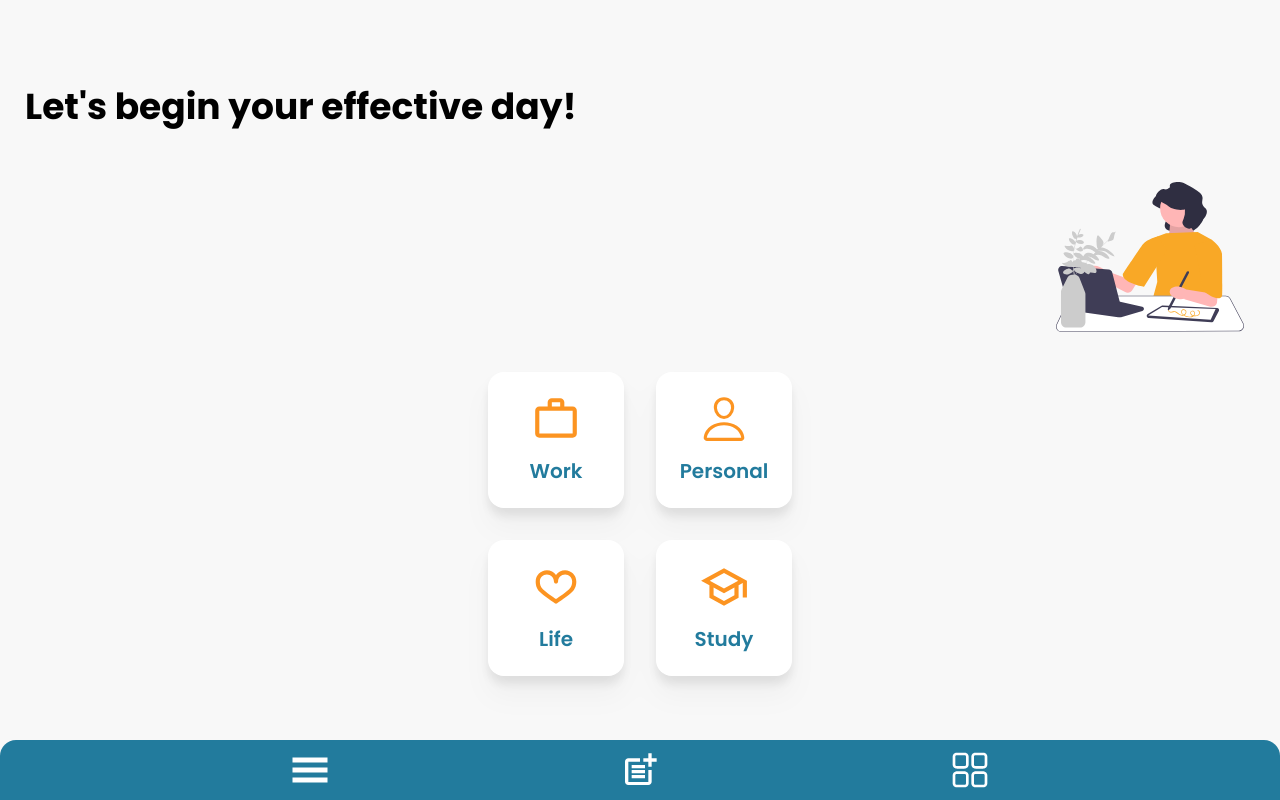
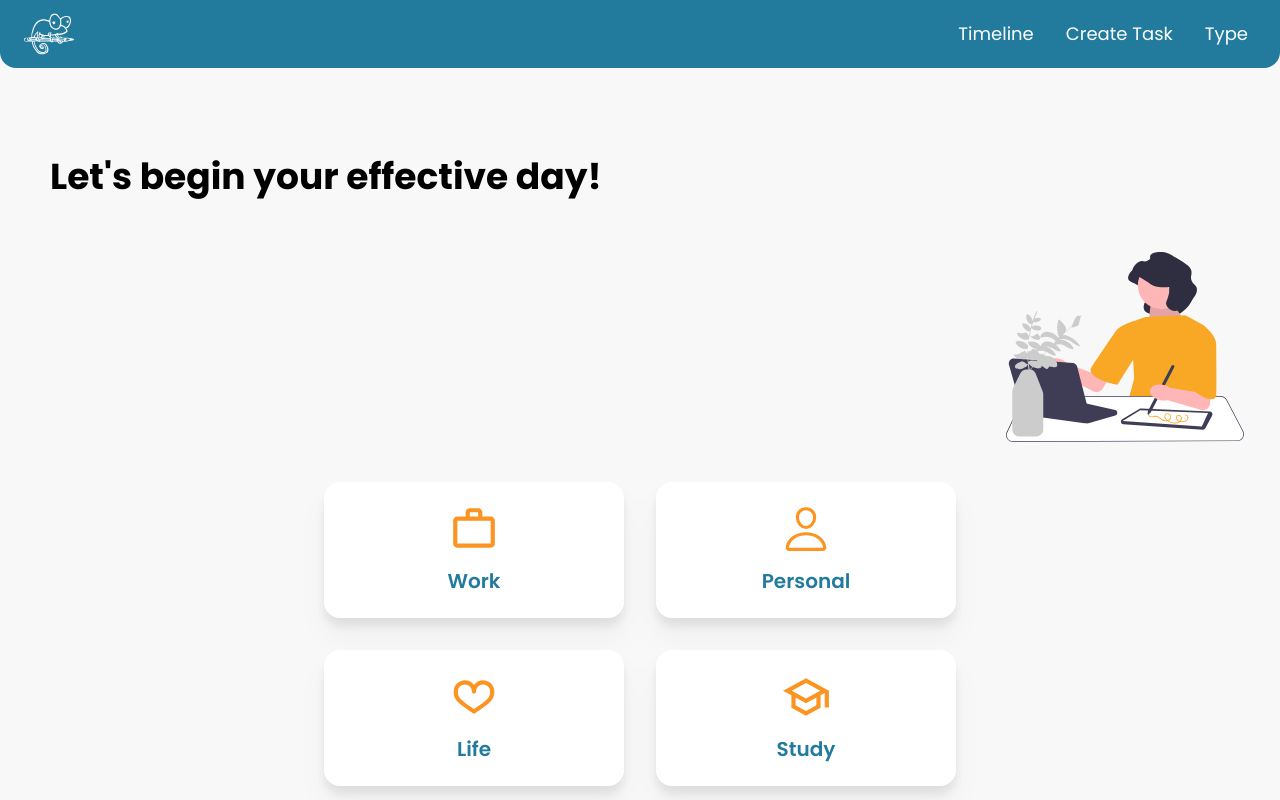
Before and after one commit to padtarayach/todo-list-fe-2, a React (Vite) app: page / in a window 1280 px wide. Built offline with nearby package versions, Linux system fonts and the light colour scheme.

Commit message:
create layout

```diff
--- a/src/components/GlobalComponents/Footer.jsx
+++ b/src/components/GlobalComponents/Footer.jsx
@@ -6,7 +6,7 @@ import { Link } from "react-router-dom";
 
 function Footer() {
   return (
-    <div className="text-white bg-[#227B9D] h-[60px] fixed w-full bottom-0 rounded-ss-2xl rounded-se-2xl flex justify-evenly items-center">
+    <div className="md:hidden text-white bg-[#227B9D] h-[60px] fixed w-full bottom-0 rounded-ss-2xl rounded-se-2xl flex justify-evenly items-center">
       <Link to={"/timeline"}>
         <GiHamburgerMenu size={40} />
       </Link>
--- /dev/null
+++ b/src/components/GlobalComponents/Layout.jsx
@@ -0,0 +1,15 @@
+import React from 'react'
+import Navbar from './Navbar'
+import Footer from './Footer'
+
+function Layout({children}) {
+  return (
+    <div>
+        <Navbar/>
+        {children}
+        <Footer/>
+    </div>
+  )
+}
+
+export default Layout
--- /dev/null
+++ b/src/components/GlobalComponents/Navbar.jsx
@@ -0,0 +1,43 @@
+import React from "react";
+import { SiNotepadplusplus } from "react-icons/si";
+import { Link } from "react-router-dom";
+
+function Navbar() {
+  return (
+    <div className="fixed drawer hidden md:block ">
+      <input id="my-drawer-3" type="checkbox" className="drawer-toggle" />
+      <div className="drawer-content flex flex-col">
+        {/* Navbar */}
+        <div className="w-full navbar bg-[#227B9D] text-white rounded-b-2xl">
+
+          <div className="flex-1 px-2 mx-2"><SiNotepadplusplus size={50} /></div>
+          <div className="flex-none hidden md:block">
+            <ul className="menu menu-horizontal text-[18px]">
+              {/* Navbar menu content here */}
+              <Link to={"/timeline"}>
+              <li className="hover:text-gray-300">
+                <a>Timeline</a>
+              </li>
+              </Link>
+              <Link to={"/add"}>
+              <li className="hover:text-gray-300">
+                <a>Create Task</a>
+              </li>
+              </Link>
+              <Link to={"/"}>
+              <li className="hover:text-gray-300">
+                <a>Type</a>
+              </li>
+              </Link>
+            </ul>
+          </div>
+        </div>
+      </div>
+
+
+
+    </div>
+  );
+}
+
+export default Navbar;
--- a/src/components/Timeline/DataTimeline.jsx
+++ b/src/components/Timeline/DataTimeline.jsx
@@ -3,7 +3,7 @@ import Card from "./Card";
 
 function DataTimeline({ todoData }) {
   return (
-    <div className=" p-5 flex flex-col gap-y-3 pb-20">
+    <div className=" p-5 flex flex-col gap-y-3 pb-20 md:px-20 md:container mx-auto ">
       {todoData.map((item) => (
         <Card
           title={item.name}
--- a/src/components/Timeline/EmptyData.jsx
+++ b/src/components/Timeline/EmptyData.jsx
@@ -2,8 +2,8 @@ import React from "react";
 
 function EmptyData() {
   return (
-    <div className="bg-orange-400">
-      <div className="flex flex-col justify-center items-center h-full bg-white gap-y-4 pt-[100px]">
+    <div className="">
+      <div className="flex flex-col justify-center items-center h-full gap-y-4 pt-[100px]">
         <img src="./superthank.svg" alt="" className="w-[300px]" />
         <p className="text-[#227B9D] font-semibold">Marvelous!</p>
         <p className="text-[#227B9D] font-semibold">
--- a/src/components/Timeline/FilterBar.jsx
+++ b/src/components/Timeline/FilterBar.jsx
@@ -14,7 +14,7 @@ function FilterBar({setReload, reload, todo, setTodoFilter}) {
 
 
   return (
-    <div className="flex justify-evenly pt-[60px] ">
+    <div className="flex justify-evenly pt-[60px] md:pt-[115px]">
             <p onClick={() => filterByType('all')} className='px-4 py-1 rounded-md text-[#227B9D] active:bg-[#227B9D] active:text-white font-semibold'>All</p>
             <p onClick={() => filterByType('work')} className='px-4 py-1 rounded-md text-[#227B9D] active:bg-[#227B9D] active:text-white font-semibold'>Work</p>
             <p onClick={() => filterByType('personal')} className='px-4 py-1 rounded-md text-[#227B9D] active:bg-[#227B9D] active:text-white font-semibold'>Personal</p>
--- a/src/components/WelcomeComponents/HeroSection.jsx
+++ b/src/components/WelcomeComponents/HeroSection.jsx
@@ -3,11 +3,11 @@ import React from "react";
 function HeroSection() {
   return (
     <>
-      <div className="font-bold text-[36px] pt-[80px] px-[25px] pb-[48px]">
+      <div className="font-bold text-[36px] pt-[80px] px-[25px] pb-[48px] md:pt-[150px] md:px-[50px]">
         <p>Let's begin your effective day!</p>
       </div>
       <div className="flex justify-end">
-        <img className="h-[150px] pe-[36px]" src="./learn.svg" alt="" />
+        <img className="h-[150px] pe-[36px] md:h-[190px]" src="./learn.svg" alt="" />
       </div>
     </>
   );
--- a/src/components/WelcomeComponents/TypeCard.jsx
+++ b/src/components/WelcomeComponents/TypeCard.jsx
@@ -1,12 +1,15 @@
-import React from 'react'
+import React from "react";
 
-function TypeCard({icon,name}) {
+function TypeCard({ icon, name }) {
   return (
-    <div><div className="w-[136px] h-[136px] bg-white rounded-2xl flex flex-col justify-center items-center gap-y-3">
-    {icon}
-    <p className='font-semibold text-[20px] text-[#227B9D]'>{name}</p>
-    </div></div>
-  )
+    <div>
+      <div className=" hover:scale-[102%] duration-200 hover:bg-[#f0fbff] w-[136px] h-[136px] md:w-[300px] bg-white
+      rounded-2xl flex flex-col justify-center items-center gap-y-3">
+        {icon}
+        <p className="font-semibold text-[20px] text-[#227B9D]">{name}</p>
+      </div>
+    </div>
+  );
 }
 
-export default TypeCard
+export default TypeCard;
--- a/src/pages/Timeline.jsx
+++ b/src/pages/Timeline.jsx
@@ -4,6 +4,7 @@ import FilterBar from "../components/Timeline/FilterBar";
 import EmptyData from "../components/Timeline/EmptyData";
 import DataTimeline from "../components/Timeline/DataTimeline";
 import { getAll } from "../../functions/API";
+import Layout from "../components/GlobalComponents/Layout";
 
 function Timeline() {
 
@@ -20,9 +21,10 @@ function Timeline() {
   },[reload])
   return (
     <div className="bg-[#f8f8f8] h-screen">
+      <Layout>
       <FilterBar reload={reload} setTodoFilter={setTodoFilter} setReload={setReload} todo={todo}  />
       {todo.length !== 0 ? <DataTimeline todoData = {todoFilter} /> : <EmptyData/>}
-      <Footer />
+      </Layout>
     </div>
   );
 }
--- a/src/pages/Welcome.jsx
+++ b/src/pages/Welcome.jsx
@@ -1,15 +1,17 @@
 import React from "react";
-
 import HeroSection from "../components/WelcomeComponents/HeroSection";
 import TypeButton from "../components/WelcomeComponents/TypeButton";
-import Footer from "../components/GlobalComponents/Footer";
+import Layout from "../components/GlobalComponents/Layout";
 
 function Welcome() {
   return (
     <div className="bg-[#F8F8F8] h-screen">
-      <HeroSection />
-      <TypeButton />
-      <Footer />
+      <Layout>
+        <div className="container mx-auto ">
+          <HeroSection />
+          <TypeButton />
+        </div>
+      </Layout>
     </div>
   );
 }
```
